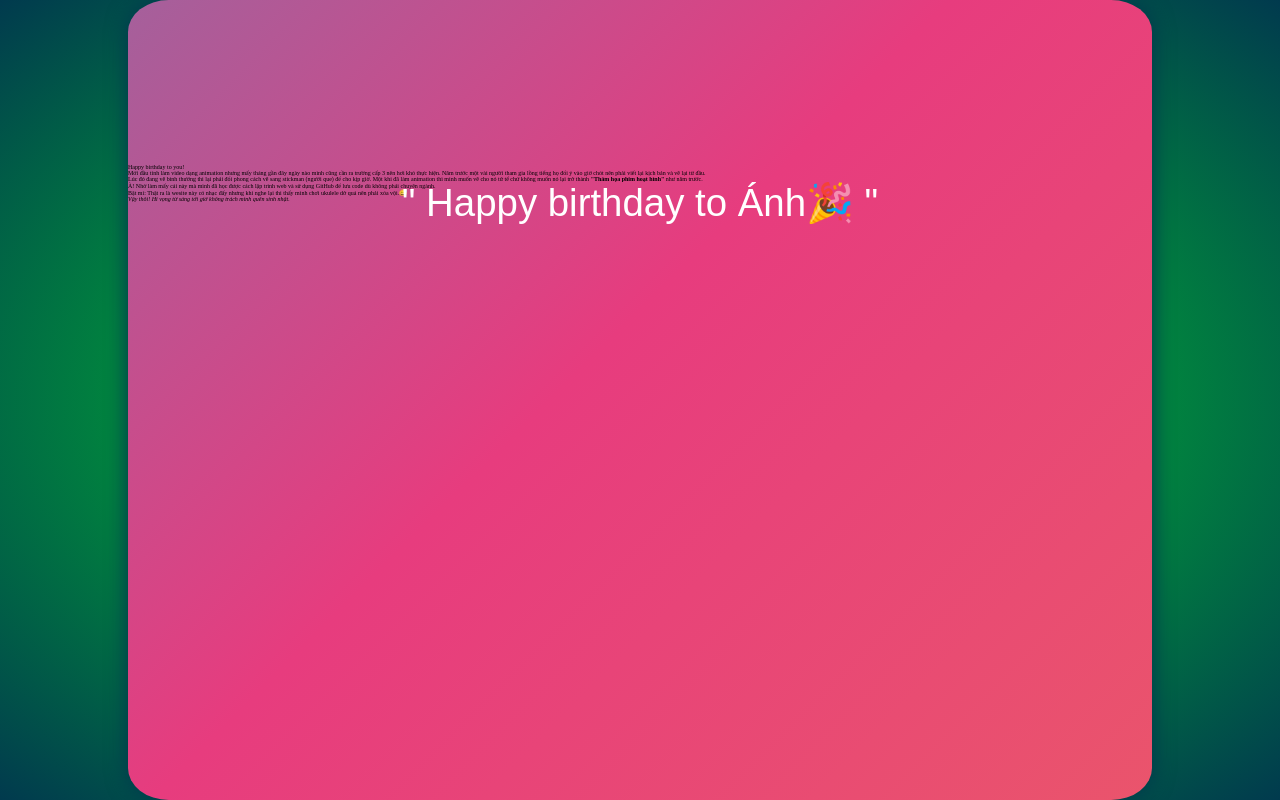
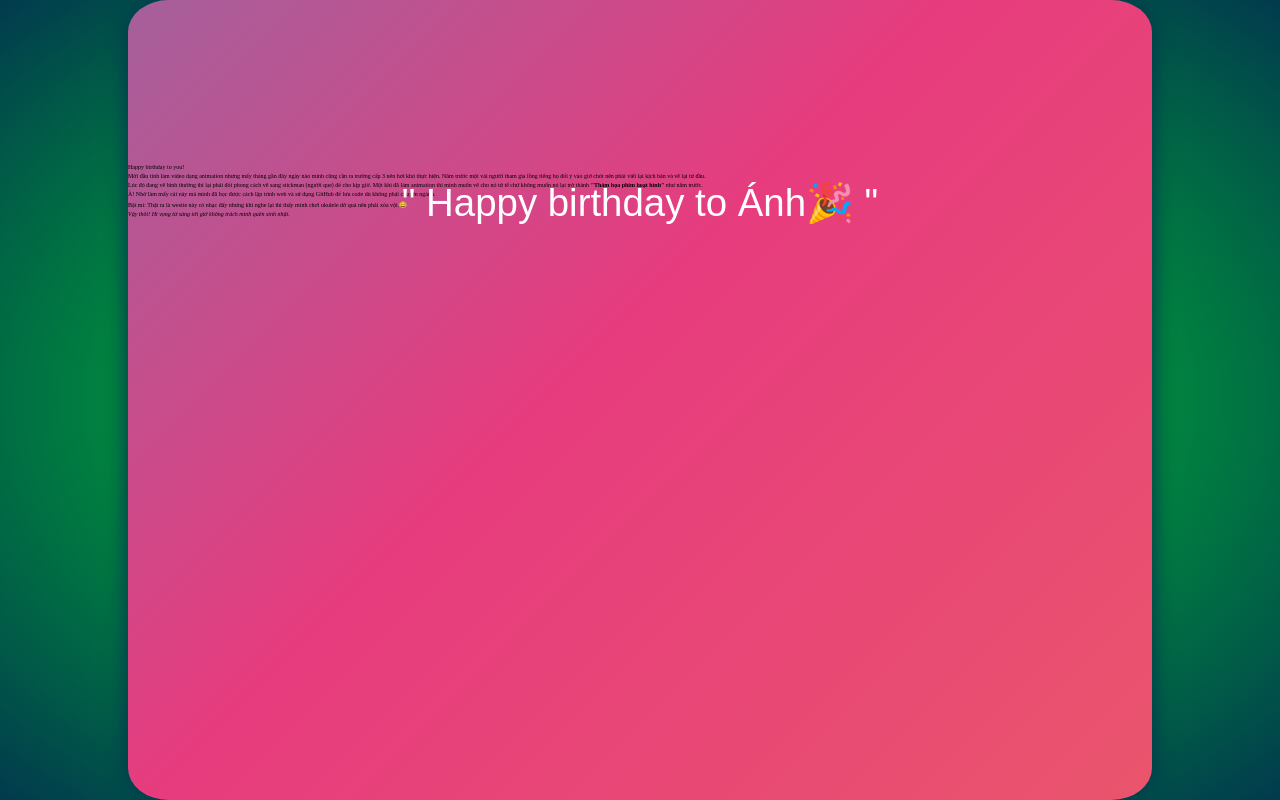
Before and after one commit to YCN-AFS/Happy-birthday-to-Anh, a plain HTML site: page index.html in a window 1280 px wide. Drawn offline with Linux system fonts and the light colour scheme.

Commit message:
Update index.html

```diff
--- a/index.html
+++ b/index.html
@@ -101,7 +101,7 @@
 
 	<div class="body-bg"></div>
 	<div class="container">
-		<div style = "lề trái: 10%; căn chỉnh văn bản: justify;margin-top: 16%;margin-right: 10%;font-size: 2%; margin-bottom: 16%>
+		<div style = "lề trái: 10%; căn chỉnh văn bản: justify;margin-top: 16%;margin-right: 10%;font-size: 20%; margin-bottom: 16%>
 			<em>Happy birthday to you!</em><br>
 			<p>Mới đầu tính làm video dạng animation nhưng mấy tháng gần đây ngày nào mình cũng cần ra trường cấp 3 nên hơi khó thực hiện. Năm trước một vài người tham gia lồng tiếng họ đổi ý vào giờ chót nên phải viết lại kịch bản và vẽ lại từ đầu.</p>
 			<p>Lúc đó đang vẽ bình thường thì lại phải đổi phong cách vẽ sang stickman (người que) để cho kịp giờ. Một khi đã làm animation thì mình muốn vẽ cho nó tử tế chứ không muốn nó lại trở thành <strong>"Thảm họa phim hoạt hình"</strong> như năm trước. </p>
```
